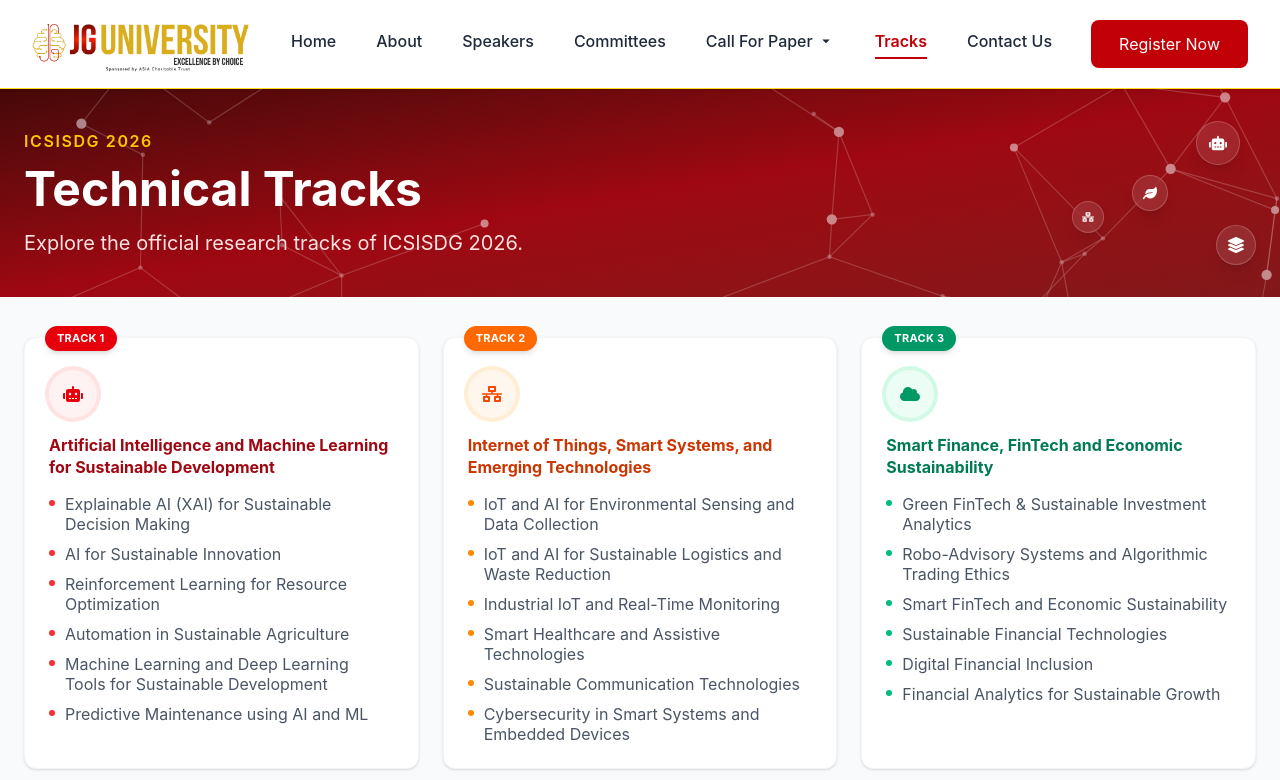
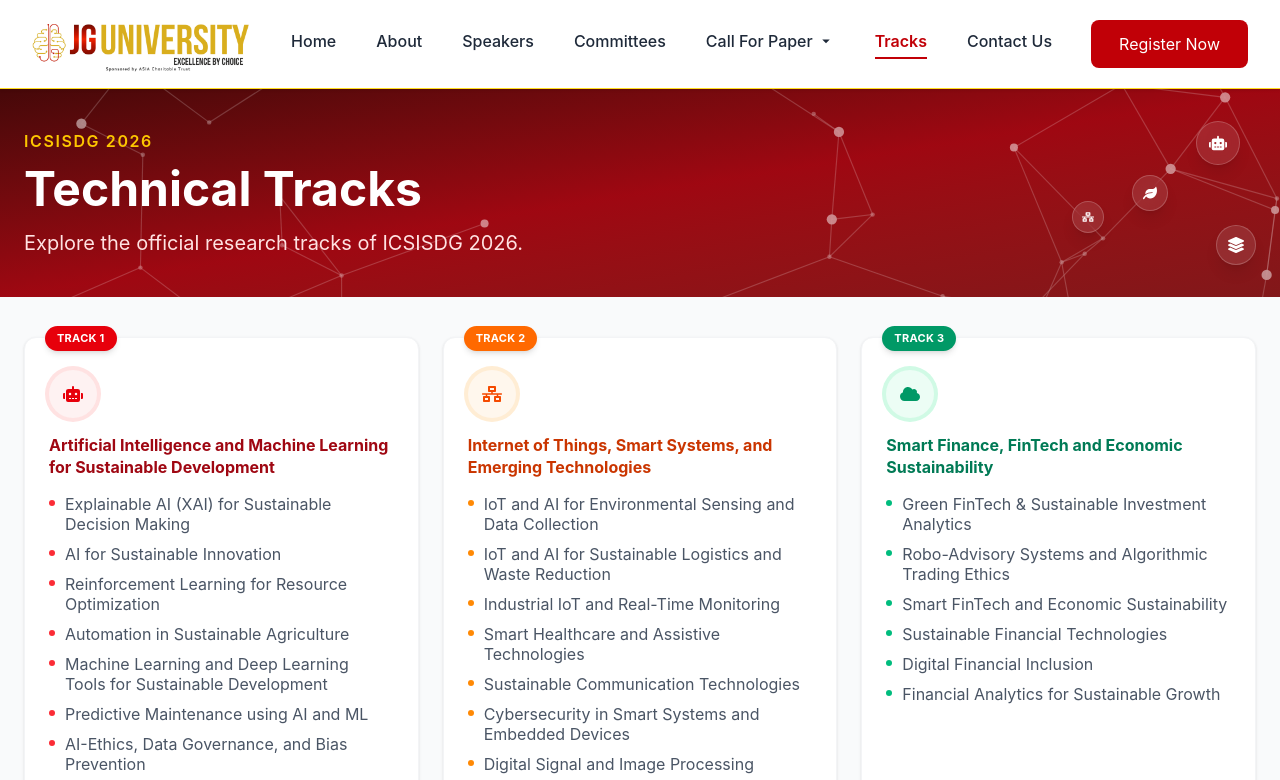
Before and after one commit to Shaikhanas2110/jgconference, a React (Vite) app: page /tracks in a window 1280 px wide. Shown: the top 780 px of the page. Built offline with nearby package versions, Linux system fonts and the light colour scheme; no server answers.

Commit message:
More content added in Tracks

```diff
--- a/src/pages/Tracks.jsx
+++ b/src/pages/Tracks.jsx
@@ -916,7 +916,7 @@ function Tracks() {
                   </h2>
 
                   <ul className="space-y-2.5 flex-1">
-                    {track.topics.slice(0, 6).map((topic, idx) => (
+                    {track.topics.map((topic, idx) => (
                       <li
                         key={idx}
                         className="flex items-start gap-2.5 text-m text-gray-600 leading-5 text-base"
```
